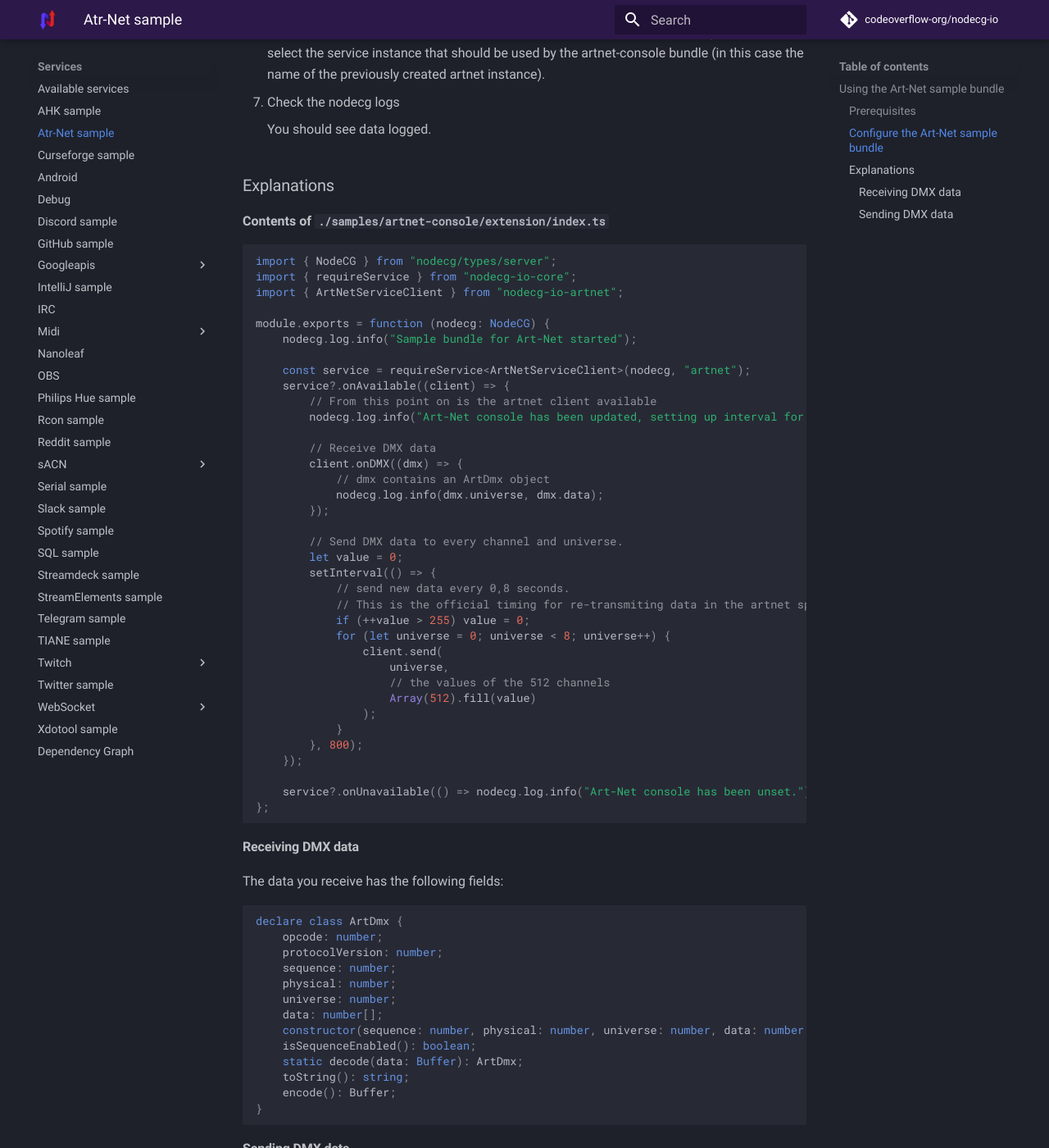
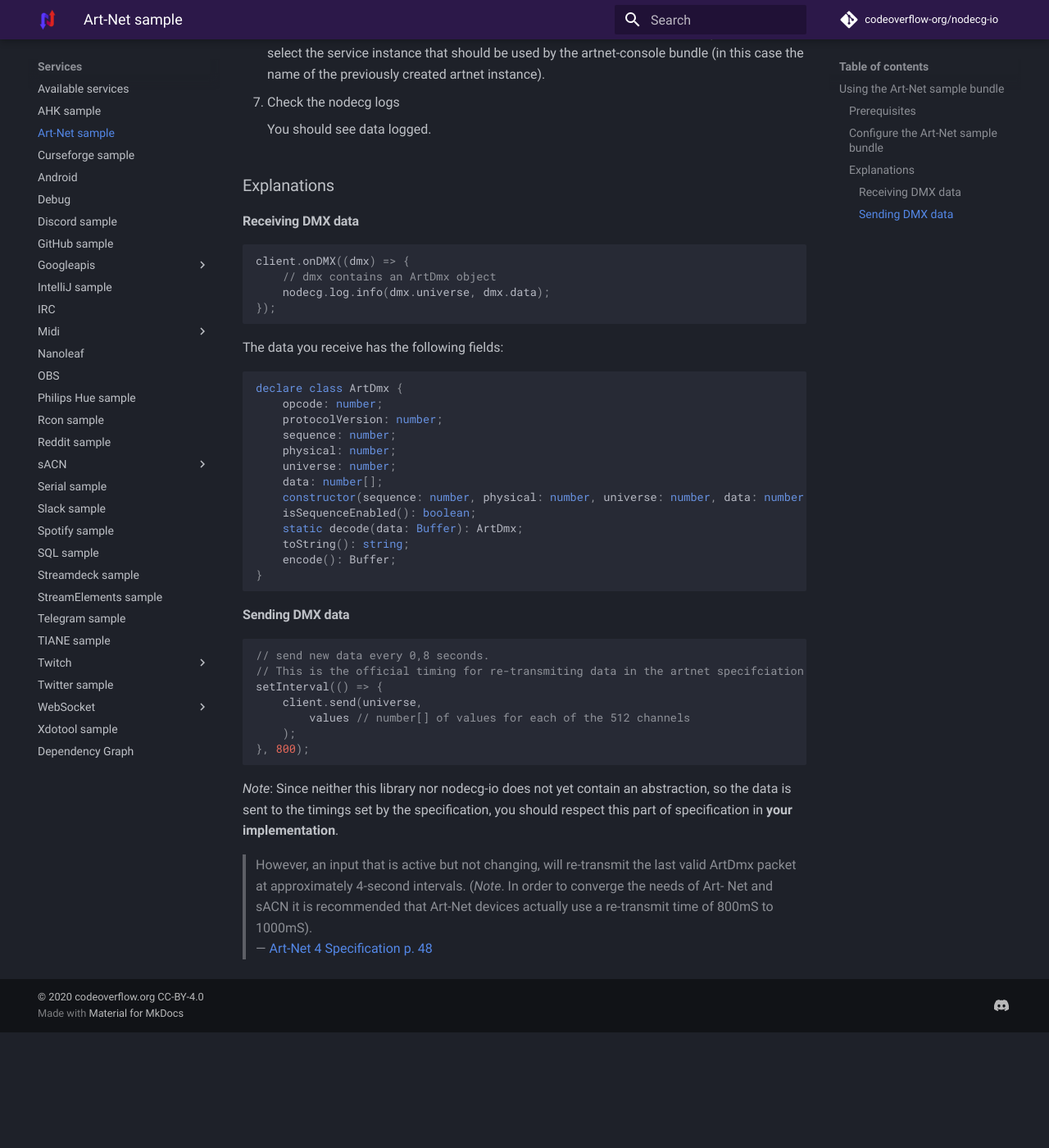
Before and after one commit to codeoverflow-org/nodecg-io-docs, an MkDocs documentation site: the page built from docs/samples/artnet.md, in a window 1280 px wide and 1400 px high, scrolled down 1185 px. Shown: the whole window at 82% size. Built offline with MkDocs 1.6.1 and Material for MkDocs 9.7.7, drawn with Linux system fonts in a browser that asks for light colours; comment, search, counter and statistics services are not loaded; the version menu is left out; after the commit the page ends 2444 px from its top, so only the background shows below that; some of the changed text lies outside the part shown.

Commit message:
Implement requested changes
- Update service/artnet.md
- Fix typo in mkdocs.yml

````diff
--- a/docs/samples/artnet.md
+++ b/docs/samples/artnet.md
@@ -47,48 +47,14 @@
 
 ### Explanations
 
-**Contents of `./samples/artnet-console/extension/index.ts`**
+#### Receiving DMX data
 
 ```ts
-import { NodeCG } from "nodecg/types/server";
-import { requireService } from "nodecg-io-core";
-import { ArtNetServiceClient } from "nodecg-io-artnet";
-
-module.exports = function (nodecg: NodeCG) {
-    nodecg.log.info("Sample bundle for Art-Net started");
-
-    const service = requireService<ArtNetServiceClient>(nodecg, "artnet");
-    service?.onAvailable((client) => {
-        // From this point on is the artnet client available
-        nodecg.log.info("Art-Net console has been updated, setting up interval for sending test payloads.");
-
-        // Receive DMX data
-        client.onDMX((dmx) => {
-            // dmx contains an ArtDmx object
-            nodecg.log.info(dmx.universe, dmx.data);
-        });
-
-        // Send DMX data to every channel and universe.
-        let value = 0;
-        setInterval(() => {
-            // send new data every 0,8 seconds.
-            // This is the official timing for re-transmiting data in the artnet specifciation.
-            if (++value > 255) value = 0;
-            for (let universe = 0; universe < 8; universe++) {
-                client.send(
-                    universe,
-                    // the values of the 512 channels
-                    Array(512).fill(value)
-                );
-            }
-        }, 800);
-    });
-
-    service?.onUnavailable(() => nodecg.log.info("Art-Net console has been unset."));
-};
+client.onDMX((dmx) => {
+    // dmx contains an ArtDmx object
+    nodecg.log.info(dmx.universe, dmx.data);
+});
 ```
-
-#### Receiving DMX data
 
 The data you receive has the following fields:
 
@@ -110,7 +76,17 @@
 
 #### Sending DMX data
 
-Since neither this library nor nodecg-io does not yet contain an abstraction, so the data is sent to the timings set by the specification, you should respect this part of specification in **your implementation**.
+```ts
+// send new data every 0,8 seconds.
+// This is the official timing for re-transmiting data in the artnet specifciation.
+setInterval(() => {
+    client.send(universe,
+        values // number[] of values for each of the 512 channels
+    );
+}, 800);
+```
+
+_Note_: Since neither this library nor nodecg-io does not yet contain an abstraction, so the data is sent to the timings set by the specification, you should respect this part of specification in **your implementation**.
 
 > However, an input that is active but not changing, will re-transmit the last valid ArtDmx
 > packet at approximately 4-second intervals. (_Note_. In order to converge the needs of Art-
--- a/mkdocs.yml
+++ b/mkdocs.yml
@@ -50,7 +50,7 @@
     - Services:
           - Available services: services.md
           - AHK sample: samples/ahk.md
-          - Atr-Net sample: samples/artnet.md
+          - Art-Net sample: samples/artnet.md
           - Curseforge sample: samples/curseforge.md
           - Android: samples/android.md
           - Debug: samples/debug.md
````
